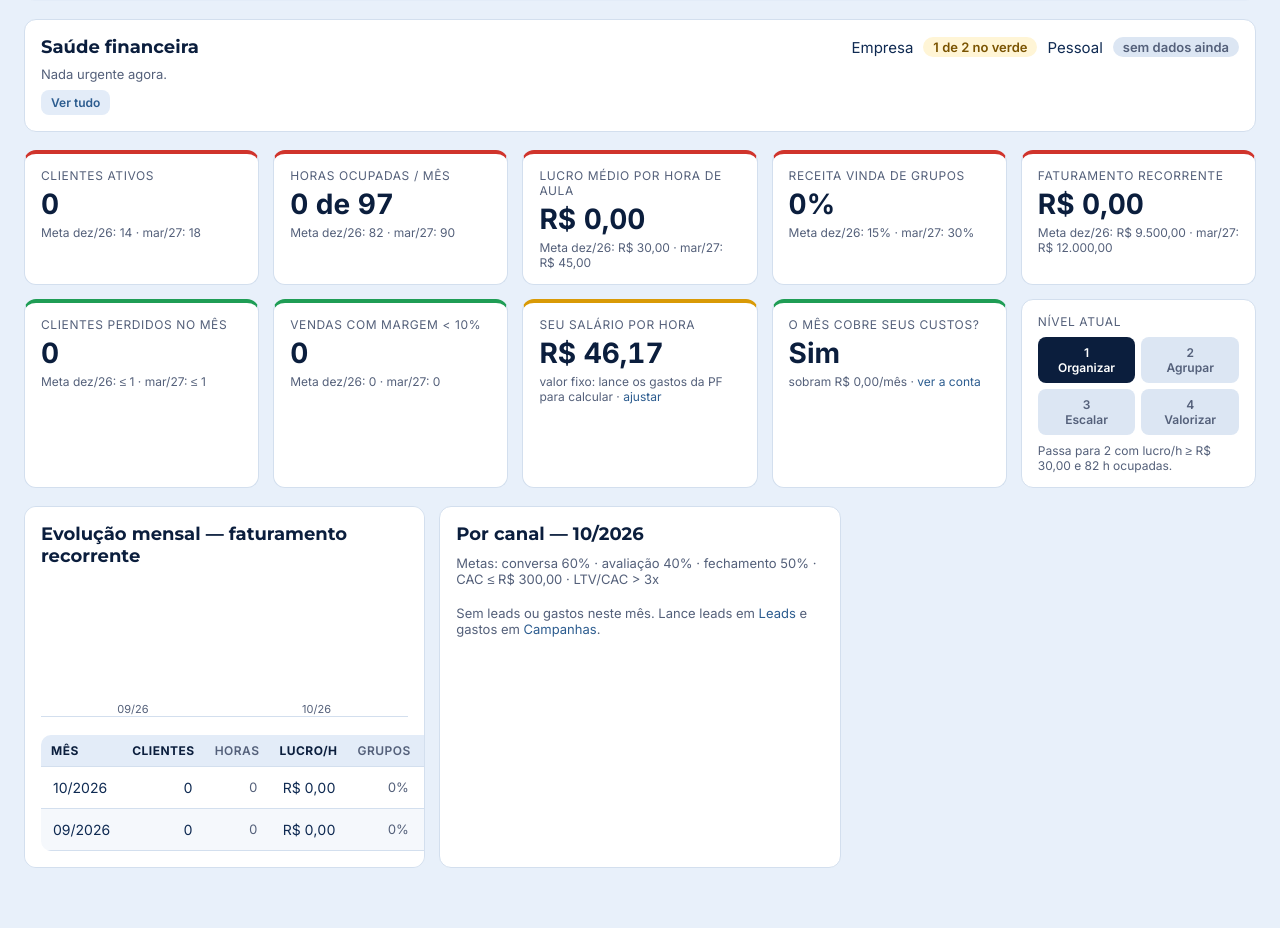
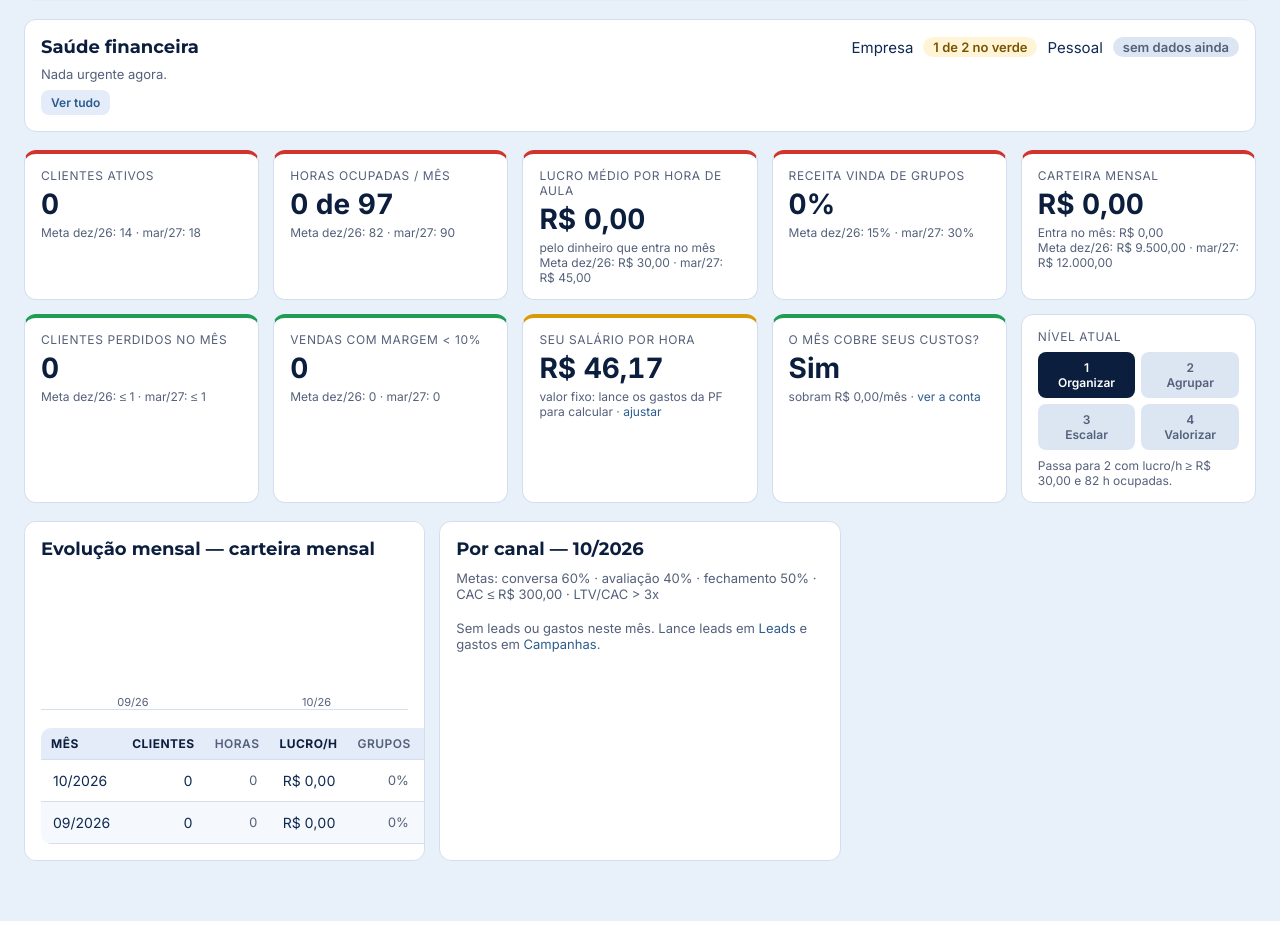
Before and after one commit to UziCelli/claude-code-crm, a FastAPI app: page / in a window 1280 px wide. Shown: the part 383-1311 px from the top of the page. Run offline with FastAPI, Linux system fonts and the light colour scheme; data comes from the database, SQL or seed files in the repository; data that the repository does not hold is empty.

Commit message:
Mês pelo dinheiro que cai: pago adiantado no cartão não conta de novo
Com a antecipação do cartão, quem paga vários meses põe tudo no caixa no mês
do pagamento e nada nos seguintes. Antes, Previsto, Faturamento recorrente,
lucro/hora e "o mês cobre os custos?" somavam o valor mensal de todos.

- mensalidades(): campo "entra" (recebido; 0 se pago adiantado; senão previsto)
- Mensalidades: Previsto = recebido + falta, e linha "Já pago adiantado"
- Painel: "Carteira mensal" (valor mensal de todos) + "Entra no mês"
- Lucro/hora e cobre_custos pelo que entra no mês; impostos acompanham
- Cálculos e Assistente usam a mesma regra

Co-Authored-By: Claude Opus 5.5 <noreply@anthropic.com>
Claude-Session: https://claude.ai/code/session_01AHZwtY8sxskjeMPmPP5J4L

```diff
--- a/app/assistente.py
+++ b/app/assistente.py
@@ -568,8 +568,10 @@ def _previsao_de_caixa(con, a):
 def _mensalidades_do_mes(con, a):
     mes = _mes(a, "mes", _hoje()[:7])
     itens = financeiro.mensalidades(con, mes)
-    return {"mes": mes, "previsto": round(sum(i["previsto"] for i in itens), 2), "recebido": round(sum(i["recebido"] for i in itens), 2),
+    # previsto = o que cai no mês (igual à tela): quem pagou adiantado num mês anterior fica em ja_pago_adiantado, fora do previsto
+    return {"mes": mes, "previsto": round(sum(i["entra"] for i in itens), 2), "recebido": round(sum(i["recebido"] for i in itens), 2),
             "falta_receber": round(sum(i["previsto"] for i in itens if not i["quitado"]), 2),
+            "ja_pago_adiantado": round(sum(i["previsto"] for i in itens if i["situacao"] == "pago adiantado"), 2),
             "alunos": [{"cliente_id": i["id"], "nome": i["nome"], "previsto": i["previsto"], "recebido": i["recebido"],
                         "em_aberto": i["aberto"], "falta_lancar": i["falta"], "situacao": i["situacao"],
                         "mes_quitado": i["quitado"]} for i in itens],
--- a/app/main.py
+++ b/app/main.py
@@ -420,20 +420,41 @@ def horas_trabalho_mes(con, p, bases=None) -> float:
     return horas
 
 
-def cobre_custos(con, p, bases=None) -> dict:
-    """O mês fecha? Mensalidades dos alunos ativos - impostos e taxas - custos do negócio (local, CIA, deslocamento)
+def entra_no_mes(con, mes=None) -> tuple[dict, float]:
+    """({cliente_id: dinheiro que o aluno põe no caixa do mês}, valor mensal de quem já pagou adiantado num mês anterior).
+    Mesma regra da tela Mensalidades (financeiro.mensalidades, campo entra)."""
+    itens = financeiro.mensalidades(con, mes or mes_atual())
+    return ({i["id"]: i["entra"] for i in itens},
+            round(sum(i["previsto"] for i in itens if i["situacao"] == "pago adiantado"), 2))
+
+
+def lucro_pelo_caixa(est: dict, valor: float, entra: float) -> float:
+    """Lucro do aluno no mês trocando a mensalidade pelo que entrou de verdade: a diferença paga impostos e taxas na mesma proporção.
+    Custos e mão de obra não mudam (existem todo mês). Pagou 6 meses no mês = lucro alto; meses seguintes (0 entrou) = negativo."""
+    taxa = est["impostos_taxas"] / valor if valor else 0.0
+    return est["lucro"] + (entra - valor) * (1 - taxa)
+
+
+def cobre_custos(con, p, bases=None, mes=None, caixa=None) -> dict:
+    """O mês fecha? Mensalidades que entram no mês - impostos e taxas - custos do negócio (local, CIA, deslocamento)
     - seus custos pessoais (o salário que a PF precisa). sobra < 0 = falta isso por mês para cobrir tudo.
+    Receita pelo caixa (entra_no_mes): quem pagou adiantado num mês anterior entra 0; o pagamento de vários meses entra inteiro
+    no mês em que caiu. Impostos e taxas acompanham o que entrou; custos do negócio e pessoais são os do mês, sempre.
     Custos pessoais: os da PF (salário automático); sem eles, a soma da mão de obra dos alunos."""
     bases = bases if bases is not None else carregar_bases(con)
-    receita = impostos = negocio = mo = 0.0
+    entra, adiantado = caixa if caixa is not None else entra_no_mes(con, mes)   # caixa: o retorno de entra_no_mes, se já calculado
+    receita = carteira = impostos = negocio = mo = 0.0
     sem_base = 0
     for c in con.execute("SELECT * FROM clientes WHERE excluido_em IS NULL AND status='ativo'"):
-        receita += c["valor"] or 0
+        valor = c["valor"] or 0
+        e = entra.get(c["id"], 0.0)
+        carteira += valor
+        receita += e
         est = estimativa_cliente(con, c, p, bases)
         if not est:
             sem_base += 1
             continue
-        impostos += est["impostos_taxas"]
+        impostos += est["impostos_taxas"] * e / valor if valor else 0.0
         negocio += est["custo_total"] - est["mao_obra"]
         mo += est["mao_obra"]
     sh = p["salario_hora"]
@@ -442,7 +463,8 @@ def cobre_custos(con, p, bases=None) -> dict:
     # Com o valor da hora fixo, "pessoal" é só a mão de obra (hora x horas): o resto do que a PF gasta sai do lucro.
     gasto_pf = sh["custo_pessoal"] if sh["usado"] else financeiro.custo_pessoal_medio(con, mes_atual())[0]
     falta_pf = max(gasto_pf - pessoal, 0.0)
-    return {"receita": round(receita, 2), "impostos": round(impostos, 2), "negocio": round(negocio, 2),
+    return {"receita": round(receita, 2), "carteira": round(carteira, 2), "adiantado": adiantado,
+            "impostos": round(impostos, 2), "negocio": round(negocio, 2),
             "pessoal": round(pessoal, 2), "pessoal_pf": sh["usado"], "sobra": round(sobra, 2), "sem_base": sem_base,
             "cobre": sobra >= 0, "gasto_pf": round(gasto_pf, 2), "falta_pf": round(falta_pf, 2),
             "sobra_pf": round(sobra - falta_pf, 2), "cobre_tudo": sobra - falta_pf >= 0}
@@ -454,6 +476,8 @@ def calcular_metricas(con, mes=None):
     metas = db.parametros(con, "metas")
     clientes = con.execute("SELECT * FROM clientes WHERE excluido_em IS NULL AND status='ativo'").fetchall()
     bases = carregar_bases(con)   # uma consulta só, não uma por aluno
+    caixa = entra_no_mes(con, mes)   # o dinheiro que cada aluno põe no caixa do mês (pago adiantado antes = 0)
+    entra = caixa[0]
     horas = horas_com_preco = lucro_total = 0.0
     receita = receita_grupos = 0.0
     for c in clientes:
@@ -465,7 +489,7 @@ def calcular_metricas(con, mes=None):
         est = estimativa_cliente(con, c, p, bases)
         if est:   # lucro/h só sobre as horas de quem tem plano no motor: sem ele o aluno não tem lucro calculado
             horas_com_preco += h
-            lucro_total += est["lucro"]
+            lucro_total += lucro_pelo_caixa(est, c["valor"], entra.get(c["id"], 0.0))   # pelo dinheiro que entrou no mês
     perdidos = con.execute("""SELECT COUNT(*) FROM cliente_eventos WHERE tipo='status' AND descricao LIKE '%inativo%'
                               AND substr(data,1,7)=?""", (mes,)).fetchone()[0]
     abaixo10 = con.execute("""SELECT COUNT(*) FROM propostas WHERE excluido_em IS NULL AND status='aceita'
@@ -481,8 +505,9 @@ def calcular_metricas(con, mes=None):
         nivel = 4
     return dict(mes=mes, clientes_ativos=len(clientes), horas_ocupadas=round(horas, 1), lucro_hora=round(lucro_hora, 2),
                 pct_receita_grupos=(receita_grupos / receita) if receita else 0, faturamento_recorrente=round(receita, 2),
+                entra_mes=round(sum(entra.values()), 2),
                 clientes_perdidos=perdidos, vendas_abaixo_10=abaixo10, nivel=nivel, espera_pico=espera_pico,
-                salario_hora=p["salario_hora"], cobre=cobre_custos(con, p, bases))
+                salario_hora=p["salario_hora"], cobre=cobre_custos(con, p, bases, mes, caixa))
 
 
 def metricas_por_canal(con, mes):
@@ -3229,7 +3254,9 @@ def financeiro_mensalidades(request: Request, mes: str = "", con=Depends(get_db)
     mes = _fin_mes(mes)
     itens = financeiro.mensalidades(con, mes)
     alunos_estado = alu.estado(con)   # a situação de cada aluno (hoje) vem do algoritmo central
-    previsto, recebido = (round(sum(i[k] for i in itens), 2) for k in ("previsto", "recebido"))
+    # previsto: o dinheiro que cai neste mês (recebido + falta). Quem pagou adiantado num mês anterior fica de fora, em "adiantado".
+    previsto, recebido = (round(sum(i[k] for i in itens), 2) for k in ("entra", "recebido"))
+    adiantado = round(sum(i["previsto"] for i in itens if i["situacao"] == "pago adiantado"), 2)
     # falta: só quem ainda não pagou nada no mês (qualquer pagamento quita o mês)
     falta = round(sum(i["previsto"] for i in itens if not i["quitado"]), 2)
     alunos = con.execute("SELECT id, nome FROM clientes WHERE excluido_em IS NULL ORDER BY status != 'ativo', nome").fetchall()
@@ -3237,6 +3264,7 @@ def financeiro_mensalidades(request: Request, mes: str = "", con=Depends(get_db)
                       parece_emprestimo=financeiro.parece_emprestimo(f"{e['descricao'] or ''} {e['contraparte'] or ''}"))
                  for e in financeiro.entradas_sem_aluno(con, mes)]
     return render(request, "financeiro_mensalidades.html", con, mes=mes, itens=itens, previsto=previsto, recebido=recebido, falta=falta,
+                  adiantado=adiantado,
                   sem_aluno=sem_aluno, alunos=alunos, volta=f"/financeiro/mensalidades?mes={mes}",
                   estados=alunos_estado)
 
--- a/app/templates/calculos.html
+++ b/app/templates/calculos.html
@@ -7,13 +7,15 @@
 <div class="card mt" id="cobre">
   <h2>O mês cobre os seus custos?</h2>
   <table>
-    <tr><td>Mensalidades dos alunos ativos</td><td class="num">{{ c.receita|moeda }}</td></tr>
+    <tr><td>Mensalidades que entram no mês</td><td class="num">{{ c.receita|moeda }}</td></tr>
     <tr><td>− Impostos ({{ das_txt }}% de DAS) e taxas de pagamento</td><td class="num">{{ c.impostos|moeda }}</td></tr>
     <tr><td>− Custos do negócio (local, CIA, deslocamento)</td><td class="num">{{ c.negocio|moeda }}</td></tr>
     <tr><td>− Seus custos pessoais {% if c.pessoal_pf %}(média dos gastos da PF){% else %}(mão de obra dos alunos){% endif %}</td><td class="num">{{ c.pessoal|moeda }}</td></tr>
     <tr><th>{{ 'Sobra no mês' if c.cobre else 'Falta no mês' }}</th>
         <th class="num" style="color:var(--{{ 'verde' if c.cobre else 'vermelho' }})">{{ (c.sobra if c.cobre else -c.sobra)|moeda }}</th></tr>
   </table>
+  {% if c.adiantado %}<p class="muted">{{ c.adiantado|moeda }} de quem pagou adiantado no cartão não entram este mês: o dinheiro caiu no mês em que pagaram
+    (carteira mensal: {{ c.carteira|moeda }}).</p>{% endif %}
   <p class="mt"><strong>{% if c.cobre %}Sim: cobre tudo e ainda sobra.{% else %}Ainda não: faltam {{ (-c.sobra)|moeda }} por mês para cobrir tudo.{% endif %}</strong></p>
   {% if c.falta_pf %}
   <table class="mt">
--- a/app/templates/financeiro_mensalidades.html
+++ b/app/templates/financeiro_mensalidades.html
@@ -13,10 +13,11 @@
 </form>
 
 <div class="grid c3 mt">
-  <div class="kpi"><div class="rotulo">Previsto</div><div class="valor">{{ previsto|moeda }}</div><div class="meta">Valor mensal dos alunos ativos</div></div>
+  <div class="kpi"><div class="rotulo">Previsto</div><div class="valor">{{ previsto|moeda }}</div><div class="meta">O que cai neste mês (recebido + falta receber)</div></div>
   <div class="kpi verde"><div class="rotulo">Recebido</div><div class="valor">{{ recebido|moeda }}</div><div class="meta">Pago pelos alunos da lista (entradas ligadas à ficha)</div></div>
   <div class="kpi {{ 'verde' if falta == 0 else 'amarelo' }}"><div class="rotulo">Falta receber</div><div class="valor">{{ falta|moeda }}</div><div class="meta">Soma do que falta de cada aluno</div></div>
 </div>
+{% if adiantado %}<p class="muted mt">Já pago adiantado: {{ adiantado|moeda }}. Esse dinheiro caiu no mês em que pagaram, não entra neste.</p>{% endif %}
 
 {% if sem_aluno %}
 <div class="card mt atencao">
--- a/app/templates/painel.html
+++ b/app/templates/painel.html
@@ -1,9 +1,10 @@
 {% extends "base.html" %}
 {% block conteudo %}
-{% macro kpi(rotulo, valor, meta1, meta2, cor, sufixo='', atual=none, ant=none, menor_melhor=false) %}
+{% macro kpi(rotulo, valor, meta1, meta2, cor, sufixo='', atual=none, ant=none, menor_melhor=false, extra=none) %}
 <div class="kpi {{ cor }}">
   <div class="rotulo">{{ rotulo }}</div>
   <div class="valor">{{ valor }}{{ sufixo }}</div>
+  {% if extra %}<div class="meta">{{ extra }}</div>{% endif %}
   {% if atual is not none and ant is not none and atual != ant %}
   <div class="seta {{ 'verde' if (atual < ant) == menor_melhor else 'vermelho' }}">{{ '↑' if atual > ant else '↓' }} vs mês anterior</div>
   {% endif %}
@@ -38,11 +39,13 @@
   {{ kpi('Horas ocupadas / mês', m.horas_ocupadas|num(0), metas.horas_dez26|int, metas.horas_mar27|int,
          'verde' if m.horas_ocupadas >= metas.horas_dez26 else ('amarelo' if m.horas_ocupadas >= metas.horas_dez26 * 0.7 else 'vermelho'), ' de ' ~ metas.horas_vendaveis|int, atual=m.horas_ocupadas, ant=ant.horas_ocupadas) }}
   {{ kpi('Lucro médio por hora de aula', m.lucro_hora|moeda, metas.lucro_hora_dez26|moeda, metas.lucro_hora_mar27|moeda,
-         'verde' if m.lucro_hora >= metas.lucro_hora_dez26 else ('amarelo' if m.lucro_hora >= metas.lucro_hora_dez26 * 0.7 else 'vermelho'), atual=m.lucro_hora, ant=ant.lucro_hora) }}
+         'verde' if m.lucro_hora >= metas.lucro_hora_dez26 else ('amarelo' if m.lucro_hora >= metas.lucro_hora_dez26 * 0.7 else 'vermelho'), atual=m.lucro_hora, ant=ant.lucro_hora,
+         extra='pelo dinheiro que entra no mês') }}
   {{ kpi('Receita vinda de grupos', m.pct_receita_grupos|pct, metas.pct_grupos_dez26|pct, metas.pct_grupos_mar27|pct,
          'verde' if m.pct_receita_grupos >= metas.pct_grupos_dez26 else ('amarelo' if m.pct_receita_grupos > 0 else 'vermelho'), atual=m.pct_receita_grupos, ant=ant.pct_receita_grupos) }}
-  {{ kpi('Faturamento recorrente', m.faturamento_recorrente|moeda, metas.recorrente_dez26|moeda, metas.recorrente_mar27|moeda,
-         'verde' if m.faturamento_recorrente >= metas.recorrente_dez26 else ('amarelo' if m.faturamento_recorrente >= metas.recorrente_dez26 * 0.7 else 'vermelho'), atual=m.faturamento_recorrente, ant=ant.faturamento_recorrente) }}
+  {{ kpi('Carteira mensal', m.faturamento_recorrente|moeda, metas.recorrente_dez26|moeda, metas.recorrente_mar27|moeda,
+         'verde' if m.faturamento_recorrente >= metas.recorrente_dez26 else ('amarelo' if m.faturamento_recorrente >= metas.recorrente_dez26 * 0.7 else 'vermelho'), atual=m.faturamento_recorrente, ant=ant.faturamento_recorrente,
+         extra='Entra no mês: ' ~ (m.entra_mes|moeda)) }}
   {{ kpi('Clientes perdidos no mês', m.clientes_perdidos, '≤ ' ~ metas.perdidos_max|int, '≤ ' ~ metas.perdidos_max|int,
          'verde' if m.clientes_perdidos <= metas.perdidos_max else 'vermelho', atual=m.clientes_perdidos, ant=ant.clientes_perdidos, menor_melhor=true) }}
   {{ kpi('Vendas com margem < 10%', m.vendas_abaixo_10, 0, 0, 'verde' if m.vendas_abaixo_10 == 0 else 'vermelho', atual=m.vendas_abaixo_10, ant=ant.vendas_abaixo_10, menor_melhor=true) }}
@@ -81,7 +84,7 @@
 
 <div class="grid c2 mt">
   <div class="card">
-    <h2>Evolução mensal — faturamento recorrente</h2>
+    <h2>Evolução mensal — carteira mensal</h2>
     {% set maximo = historico|map(attribute='faturamento_recorrente')|max or 1 %}
     <div class="grafico">
       {% for h in historico %}
@@ -91,7 +94,7 @@
       </div>
       {% endfor %}
     </div>
-    <table class="mt"><tr><th>Mês</th><th class="num">Clientes</th><th class="num sec">Horas</th><th class="num">Lucro/h</th><th class="num sec">Grupos</th><th class="num dest">Recorrente</th><th class="num sec">Perdidos</th><th class="num">Nível</th></tr>
+    <table class="mt"><tr><th>Mês</th><th class="num">Clientes</th><th class="num sec">Horas</th><th class="num">Lucro/h</th><th class="num sec">Grupos</th><th class="num dest">Carteira</th><th class="num sec">Perdidos</th><th class="num">Nível</th></tr>
       {% for h in historico|reverse %}
       <tr><td>{{ h.mes[5:] }}/{{ h.mes[:4] }}</td><td class="num">{{ h.clientes_ativos }}</td><td class="num">{{ h.horas_ocupadas|num(0) }}</td><td class="num">{{ h.lucro_hora|moeda }}</td>
         <td class="num">{{ h.pct_receita_grupos|pct }}</td><td class="num">{{ h.faturamento_recorrente|moeda }}</td><td class="num">{{ h.clientes_perdidos }}</td><td class="num">{{ h.nivel }}</td></tr>
```
Also changed, not shown: app/financeiro.py (+5 -2 lines), tests/test_caixa_do_mes.py (added, +74 -0 lines).
